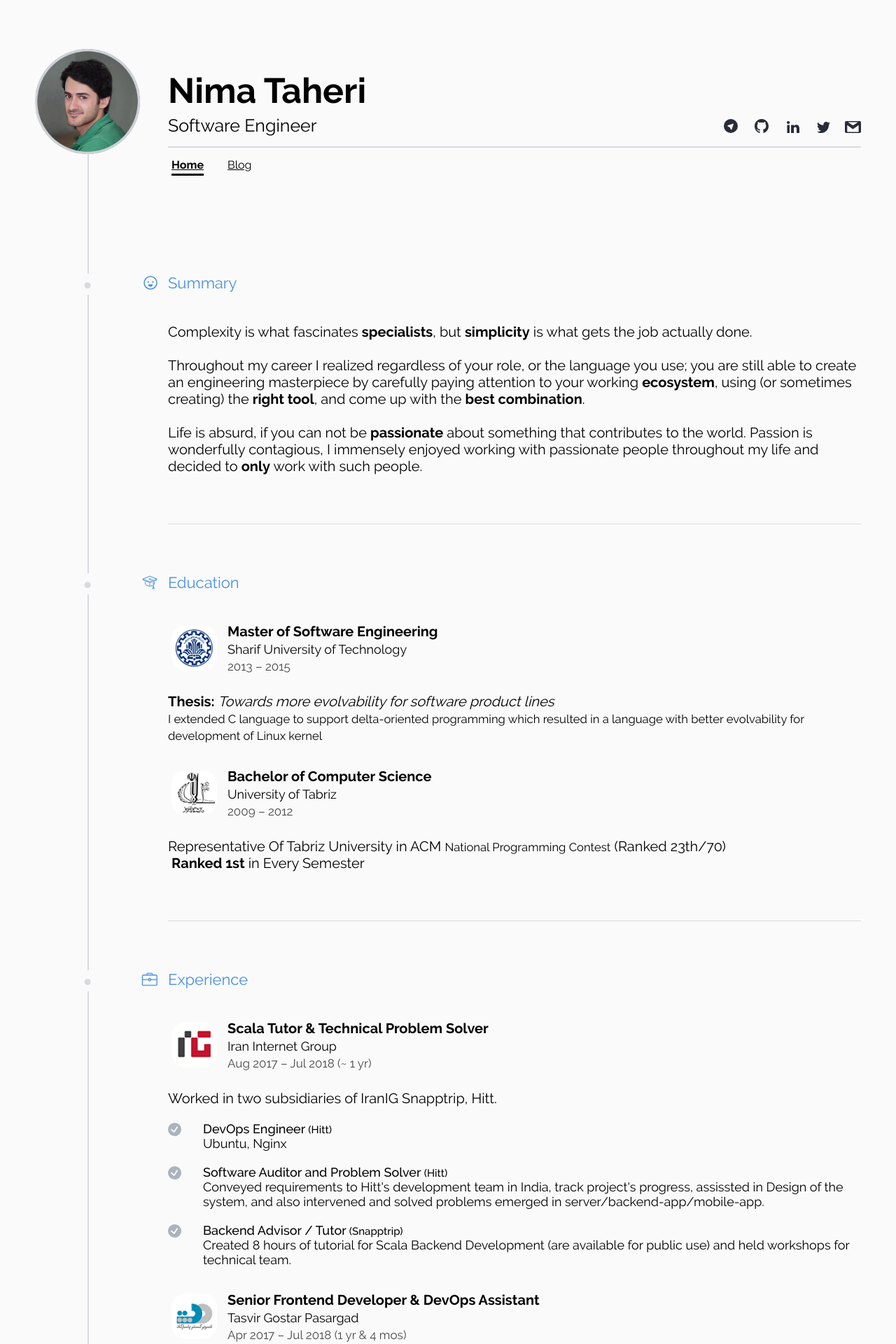
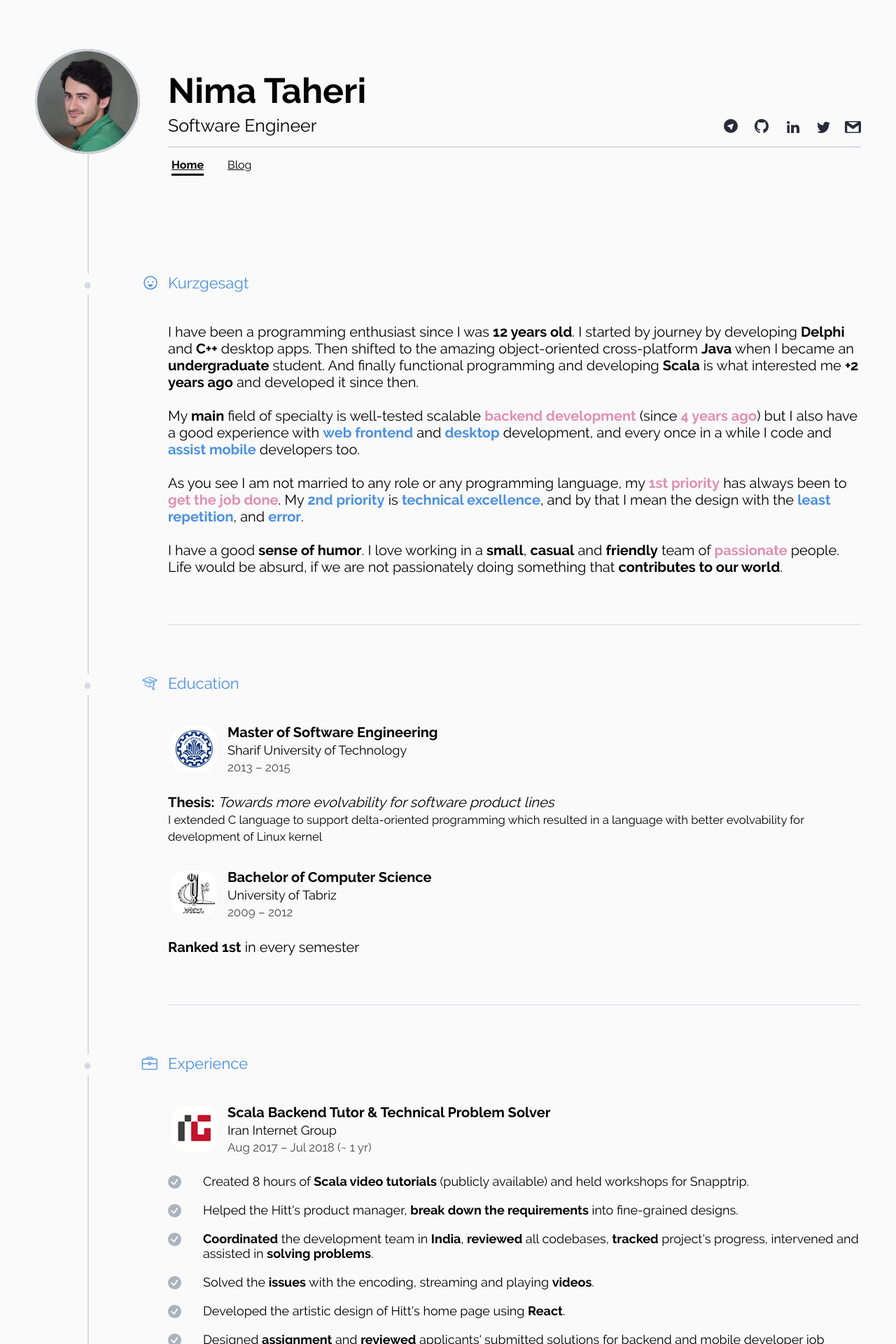
Before and after one commit to nimatrueway/nimatrueway.github.io, a Jekyll site: the page built from index.html, in a window 1280 px wide. Shown: the top 1920 px of the page at 70% size. Built offline with Jekyll 4.4.1, drawn with Linux system fonts in a browser that asks for light colours; some of the changed text lies outside the part shown.

Commit message:
Updated summary + work-experiences using guides of Navid and Mehrnoosh

```diff
--- a/_data/resume.yml
+++ b/_data/resume.yml
@@ -1,9 +1,11 @@
 summary: |
-  Complexity is what fascinates <b>specialists</b>, but <b>simplicity</b> is what gets the job actually done.
+  I have been a programming enthusiast since I was <b>12 years old</b>. I started by journey by developing <b>Delphi</b> and <b>C++</b> desktop apps. Then shifted to the amazing object-oriented cross-platform <b>Java</b> when I became an <b>undergraduate</b> student. And finally functional programming and developing <b>Scala</b> is what interested me <b>+2 years ago</b> and developed it since then.
 
-  Throughout my career I realized regardless of your role, or the language you use; you are still able to create an engineering masterpiece by carefully paying attention to your working <b>ecosystem</b>, using (or sometimes creating) the <b>right tool</b>, and come up with the <b>best combination</b>.
+  My <b>main</b> field of specialty is well-tested scalable <font color="#e18fb2"><b>backend development</b></font> (since <font color="#e18fb2"><b>4 years ago</b></font>) but I also have a good experience with <font color="#4a90e2"><b>web frontend</b></font> and <font color="#4a90e2"><b>desktop</b></font> development, and every once in a while I code and <font color="#4a90e2"><b>assist mobile</b></font> developers too.
 
-  Life is absurd, if you can not be <b>passionate</b> about something that contributes to the world. Passion is wonderfully contagious, I immensely enjoyed working with passionate people throughout my life and decided to <b>only</b> work with such people.
+  As you see I am not married to any role or any programming language, my <font color="#e18fb2"><b>1st priority</b></font> has always been to <font color="#e18fb2"><b>get the job done</b></font>. My <font color="#4a90e2"><b>2nd priority</b></font> is <font color="#4a90e2"><b>technical excellence</b></font>, and by that I mean the design with the <font color="#4a90e2"><b>least repetition</b></font>, and <font color="#4a90e2"><b>error</b></font>.
+
+  I have a good <b>sense of humor</b>. I love working in a <b>small</b>, <b>casual</b> and <b>friendly</b> team of <font color="#e18fb2"><b>passionate</b></font> people. Life would be absurd, if we are not passionately doing something that <b>contributes to our world</b>.
 
 education:
   - title: Master of Software Engineering
@@ -17,99 +19,84 @@ education:
     institute: University of Tabriz
     date: 2009 – 2012
     img: tabrizu.png
-    description: "Representative Of Tabriz University in ACM <small>National Programming Contest</small> (Ranked 23th/70)<br/>
-<b>Ranked 1st</b> in Every Semester
-"
+    description: "<b>Ranked 1st</b> in every semester"
 
 experience:
-  - title: Scala Tutor & Technical Problem Solver
+  - title: Scala Backend Tutor & Technical Problem Solver
     institute: Iran Internet Group
     date: Aug 2017 – Jul 2018 (~ 1 yr)
     img: iig.png
-    description: "Worked in two subsidiaries of IranIG Snapptrip, Hitt."
     responsibilities:
-    - title: "DevOps Engineer <small>(Hitt)</small>"
-      technologies: Ubuntu, Nginx
-    - title: "Software Auditor and Problem Solver <small>(Hitt)</small>"
-      technologies: Conveyed requirements to Hitt's development team in India, track project's progress, assissted in Design of the system, and also intervened and solved problems emerged in server/backend-app/mobile-app.
-    - title: "Backend Advisor / Tutor <small>(Snapptrip)</small>"
-      technologies: Created 8 hours of tutorial for Scala Backend Development (are available for public use) and held workshops for technical team.
+    - technologies: Created 8 hours of <b>Scala video tutorials</b> (publicly available) and held workshops for Snapptrip.
+    - technologies: Helped the Hitt's product manager, <b>break down the requirements</b> into fine-grained designs.
+    - technologies: <b>Coordinated</b> the development team in <b>India</b>, <b>reviewed</b> all codebases, <b>tracked</b> project's progress, intervened and assisted in <b>solving problems</b>.
+    - technologies: Solved the <b>issues</b> with the encoding, streaming and playing <b>videos</b>.
+    - technologies: Developed the artistic design of Hitt's home page using <b>React</b>.
+    - technologies: Designed <b>assignment</b> and <b>reviewed</b> applicants' submitted solutions for backend and mobile developer job positions
 
-  - title: Senior Frontend Developer & DevOps Assistant
+  - title: Frontend Developer & DevOps Assistant
     institute: Tasvir Gostar Pasargad
     date: Apr 2017 – Jul 2018 (1 yr & 4 mos)
     img: pasargad.png
-    description: "Re-engineered and re-implemented lotusplay website and hybrid mobile application according to new designs and requirements.
-    "
     responsibilities:
-    - title: "Frontend: Web Development"
-      technologies: Html, Sass, Bootsrap, jQuery, Grunt
-    - title: "Frontend: Hybrid Mobile Developer"
-      technologies: Apache Cordova
+    - technologies: Re-engineered the entangled <b>stylesheets</b> of the legacy website into a clean <b>BEM</b> architecture
+    - technologies: Changed the website's look according to the <b>new design</b> and implemented the <b>new features</b> by utilizing the best <b>libraries</b>
+    - technologies: <b>Refactored</b> Cordova mobile application codebase to gain better <b>readability</b> and <b>modularity</b>
+    - technologies: Implemented <b>new features</b> on the <b>mobile application</b> with minimal code change
+    - technologies: Enhanced <b>build automation</b> by integration new <b>grunt</b> plugins, and writing new <b>Python</b> scripts
+    - technologies: <b>Contributed</b> to Cordova open-source libraries by <b>fixing bugs</b>
+
 
   - title: Java Backend Architect & Mobile/Web Developer Assistant
     institute: Poolam
     date: Apr 2016 – Mar 2017 (~ 1 yr)
     img: poolam.png
-    description: "I was hired as the initial member of the technical team for a startup. I discussed requirements with the product manager and built architecture of the system that would serve the mobile application. I also assisted Android developer and partially developed iOS Mobile application of the project using Swift3.
-  <br/>In my spare time I developed the sponsor company's website (Teska).
-    "
     responsibilities:
-      - title: "Server, Database: Administration"
-        technologies: CentOS, Supervisord, HAProxy, SELinux, Oracle 12.1c, MongoDB
-      - title: "Backend: Analysis, Design and Development"
-        technologies: Java, Spring, JOOQ, JavaSlang, Flyway, Swagger
-      - title: "Frontend: Mobile Development Assistant"
-        technologies: Swift3, Java-Android
-      - title: "Frontend: Web Development"
-        technologies: Html, Sass, Foundation, Typescript, jQuery, Gulp
-      - title: "Reverse Engineer"
-        technologies: X64-Asm, JVM-Bytecode
+      - technologies: Designed and developed the project's <b>backend</b> from the scratch according to the product manager's requirements using <b>Spring</b> framework
+      - technologies: Setup a <b>cluster</b> of nodes and distributed the load on them using <b>HAProxy</b>
+      - technologies: <b>Optimized data</b> retrieval by minimizing the roundtrips to database, optimizing SQLs, defined appropriate indices/shard on tables
+      - technologies: Used <b>JOOQ</b> to create type-safe, composable SQL queries
+      - technologies: Used <b>lombok</b> and <b>vavr</b> to add a more functional, concise look to Java
+      - technologies: Initiated the development of iOS and web-frontend
 
   - title: Scala Backend Developer & DevOps Assistant
     institute: Modernpal
     date: Mar 2016 – Mar 2017 (~ 1 yr 1 mo)
     img: modernpal.png
-    description: "Worked directly with technical manager to develop REST services for web/mobile frontend, evolve and improve backend/server infrastructure.
-    "
     responsibilities:
-      - title: "Server: Administration"
-        technologies: Ubuntu, Jenkins, Supervisord, Rsync, Crontab, NginX, PostgreSQL, MongoDB
-      - title: "Backend: Analysis, Design and Development"
-        technologies: Scala, Scala-Reflect (Macros), Play2, Akka, Slick3, Specs2, Swagger
+      - technologies: Designed and developed <b>features</b> according to requirements described by product manager
+      - technologies: CPU-profiled regression tests and improved its <b>speed</b>
+      - technologies: Broke the backend monolith into 4 more <b>managable micro-services</b>
+      - technologies: Reduced boilerplates in many places using <b>macros</b> and <b>shapeless</b>
+      - technologies: Migrated complex CI bash scripts to <b>Python</b>, and setup <b>Jenkins</b> to automate the process further
+      - technologies: Helped mobile developers to make better use of <b>logging</b> to ease diagnosis of reported bugs
 
 
   - title: Java Network Developer
-    institute: Intelligent Information Solutions Center at Sharif University
+    institute: Intelligent Information Solutions Center
     date: Jan 2015 – Dec 2015 (1 yr)
     img: iis.png
-    description: "As network module developer I designed and developed a micro-service (with RESET API) for communicating with network devices (capable of both monitoring and configuration). Main purpose of the module was to automate the establishment and maintenance of MPLS VPNs.
-    "
     responsibilities:
-      - title: "Backend: Core Network Development"
-        technologies: Java, Snmp4J, SSHD, JUnit, Mockito, Powermock, ExpectIt, GNS3, Wireshark, Mininet.
+      - technologies: Developed a reflection-based library to perform <b>SNMP queries</b> on network devices
+      - technologies: <b>Parallelized</b> SNMP queries which substantially boosted the speed of the module
+      - technologies: Developed an <b>ansible-like engine</b> to communicate with network devices through <b>SSH</b>
+      - technologies: Intensely wrote <b>unit tests</b> for the module to achieve a high degree of stability and evolvability
 
   - title: Java Developer (Internship)
     institute: Avan Software Technology Advisors (ASTA)
     date: Jun 2014 – Nov 2014 (6 mos)
     img: avan.png
-    description: "I worked on improving and adding new features to company's portal product-line which was used to build product for several state organizations.
-    "
     responsibilities:
-      - title: "Backend: Product-Line Design and Development"
-        technologies: Java, Spring-MVC, Hibernate, GWT
+      - technologies: Implemented <b>new features</b> for company's <b>JSF</b>-like web framework
+      - technologies: Helped <b>migration</b> of the build stack from Ant to <b>Maven</b>
 
   - title: Delphi Desktop Developer & Php Web Developer
     institute: Danger Gamenet
     date: Mar 2006 – Feb 2008 (2 yrs)
     img: danger-gamenet.png
-    description: "I designed and developed a customized managing software for this game-net using Delphi, similar to famous software GamePort. After a year that good words spread around it we distributed it to several other game-nets. I also developed several websites for clients.
-    "
     responsibilities:
-    - title: "Desktop: Windows Application Developer"
-      technologies: Windows XP, Delphi, TCP/IP
-    - title: "Junior Web Developer"
-      technologies: Php, Html, Css
+    - technologies: Designed and developed a gamenet <b>managing</b> / <b>accounting</b> desktop application using <b>Delphi</b>
+    - technologies: Developed two websites using <b>vanilla PHP</b>
 
 publication:
   - title:  "SDxVPN: A Software-Defined Solution for VPN Service Providers"
@@ -118,7 +105,7 @@ publication:
     date: April 2016
     img: ieee.png
     institute: IEEE/IFIP Network Operations and Management Symposium
-    description: A SDN-based VPN solution called SDxVPN which considerably lowers the complexity of management, lowers cost both in terms of management and network device, and better flexibility for controlling connections.
+    description: A SDN-based VPN solution called SDxVPN which considerably lowers the complexity of <b>management</b>, lowers cost both in terms of management and network device, and better flexibility for controlling connections.
 
   - title: Advanced Concepts in Scala - Running things before runtime
     url: https://www.linkedin.com/pulse/tech-talk-advanced-concepts-scala-nima-taheri
@@ -157,7 +144,7 @@ recommendations:
     position: Project Manager and UI/UX Designer
     img:      ali-sarshad.png
     relation: Ali directly managed Nima at Tasvir Gostar Pasargad
-    content:  We met Nima, when we were in a severe time constraint and in need of a developer who is able to re-engineer our website and mobile application. Nima is a professional and experienced software developer, who does his job with extreme care and patience. A person who can be counted on in tough circumstances.
+    content:  We met Nima when we were in a severe time constraint and in need of a developer who is able to evolve our website and mobile application. Nima is a professional and experienced software developer, who does his job with extreme care and patience. A person who can be counted on in tough circumstances.
 
   - name:     Mahdi Azadbar
     url:      https://www.linkedin.com/in/mahdi-azadbar-a71b9710b/
@@ -206,13 +193,13 @@ projects:
   - title:    National Operational Support System
     period:   Jan 2015
     content:  "In this project we developed an operational support system (OSS) for Iran's Telecommunication Infrastructure company to manage their network devices and services. In particular we focused on Provisioning MPLS VPN and VPLS services through OSS system and monitor the status and the quality of these services. We designed two libraries throughout this projects: (1) Java-Reflection Based Framework for Batch Snmp Query. (2) XML Based Multi-Vendor Engine for Configuration of Network Devices"
-    institute: Intelligent Information Solutions Center at Sharif University
+    institute: Intelligent Information Solutions Center
     img:      oss.png
 
   - title:    NPort, A GameNet Management Solution
     period:   Mar 2006
     content:  NPort was a fully-featured gamenet management solution used in several gamenets in Tehran. NPort had a client-server architecture, and was implemented using Borland Delphi and Tcp Socket.
-    institute: FreeLancer
+    institute: Danger Gamenet
     img:      nport.png
 
 honor:
--- a/css/resume.scss
+++ b/css/resume.scss
@@ -7,6 +7,9 @@
 
 body {
   background-color: $background-color;
+  @include media("print") {
+    background-color: white;
+  }
 }
 
 .resume-text {
@@ -50,6 +53,13 @@ body {
   padding-bottom: 70px;
   border-bottom: solid 1px $silver-two;
   margin-bottom: 70px;
+}
+
+.non-print-only {
+  @include media("print") {
+    display: none;
+  }
+  display: block;
 }
 
 .print-only {
--- a/index.html
+++ b/index.html
@@ -8,7 +8,7 @@ layout: default
     <div id="resume-container">
 
       <p style="position: relative; top: -30px;" class="print-only">
-        Printed from: http://nimatrueway.github.io/
+        This is a summarized version of my resume printed from http://nimatrueway.github.io/
       </p>
 
       <!-- Summary -->
@@ -16,7 +16,7 @@ layout: default
         <div class="circle">&bull;</div>
         <div class="resume-item-title">
           <div class="img-wrapper"><img src="img/cv-summary.svg" /></div>
-          <span>Summary</span>
+          <span>Kurzgesagt</span>
         </div>
         <pre class="resume-text">{{ site.data.resume.summary }}</pre>
       </div>
@@ -56,7 +56,7 @@ layout: default
           <div class="date">{{expr.date}}</div>
         </div>
         <pre class="resume-text">{{expr.description}}</pre>
-        <br/>
+        {% if expr.description %}<br/>{% endif %}
           {% for res in expr.responsibilities %}
           <div class="as-position-container unbreakable">
             <div class="as-position">{{res.title}}</div>
@@ -89,7 +89,7 @@ layout: default
 
 
       <!-- Recommendations -->
-      <div class="resume-item">
+      <div class="resume-item non-print-only">
         <div>
           <div class="circle">&bull;</div>
           <div class="resume-item-title">
@@ -111,7 +111,7 @@ layout: default
 
 
       <!-- Projects -->
-      <div class="resume-item">
+      <div class="resume-item non-print-only">
         <div>
           <div class="circle">&bull;</div>
           <div class="resume-item-title">
@@ -135,7 +135,7 @@ layout: default
 
 
       <!-- Honors -->
-      <div class="resume-item">
+      <div class="resume-item non-print-only">
         <div class="circle">&bull;</div>
         <div class="resume-item-title">
           <div class="img-wrapper"><img src="img/cv-honors-and-awards.svg" /></div>
```
